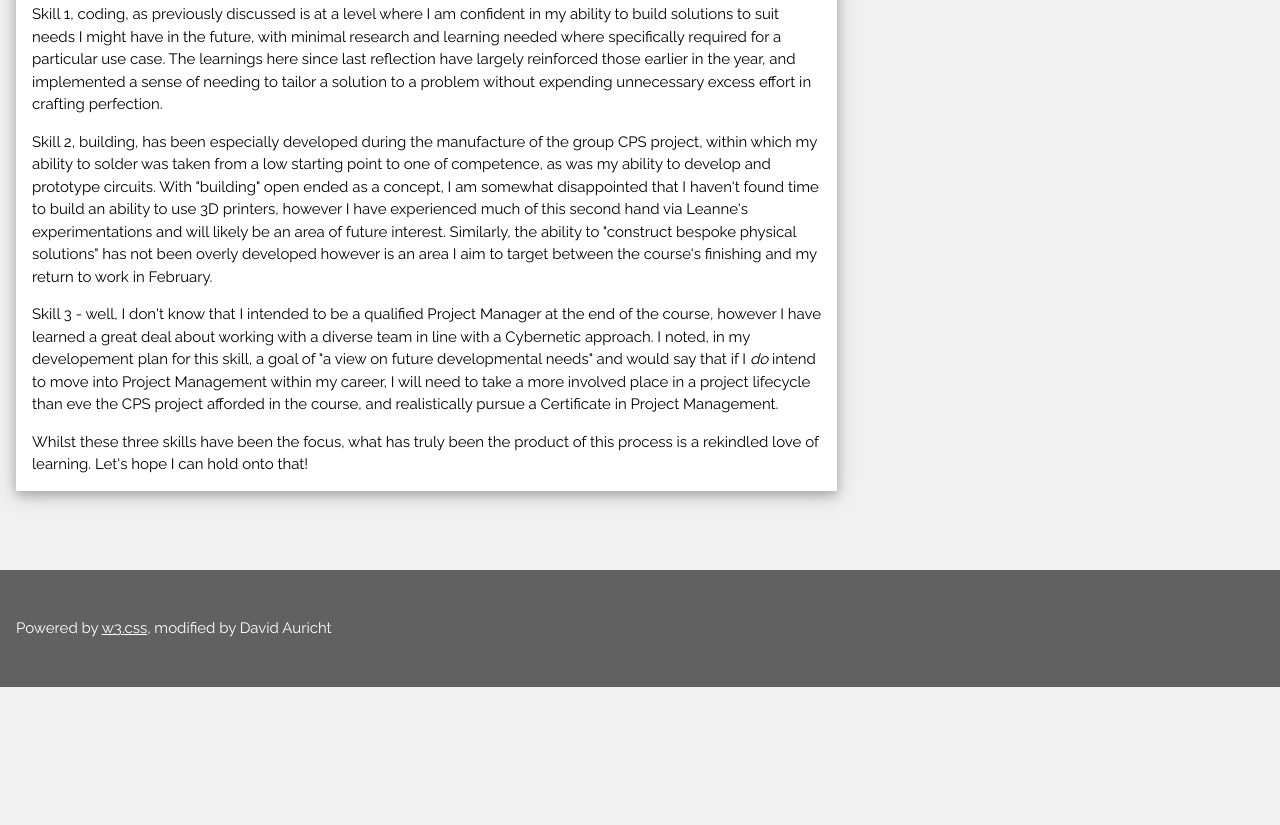
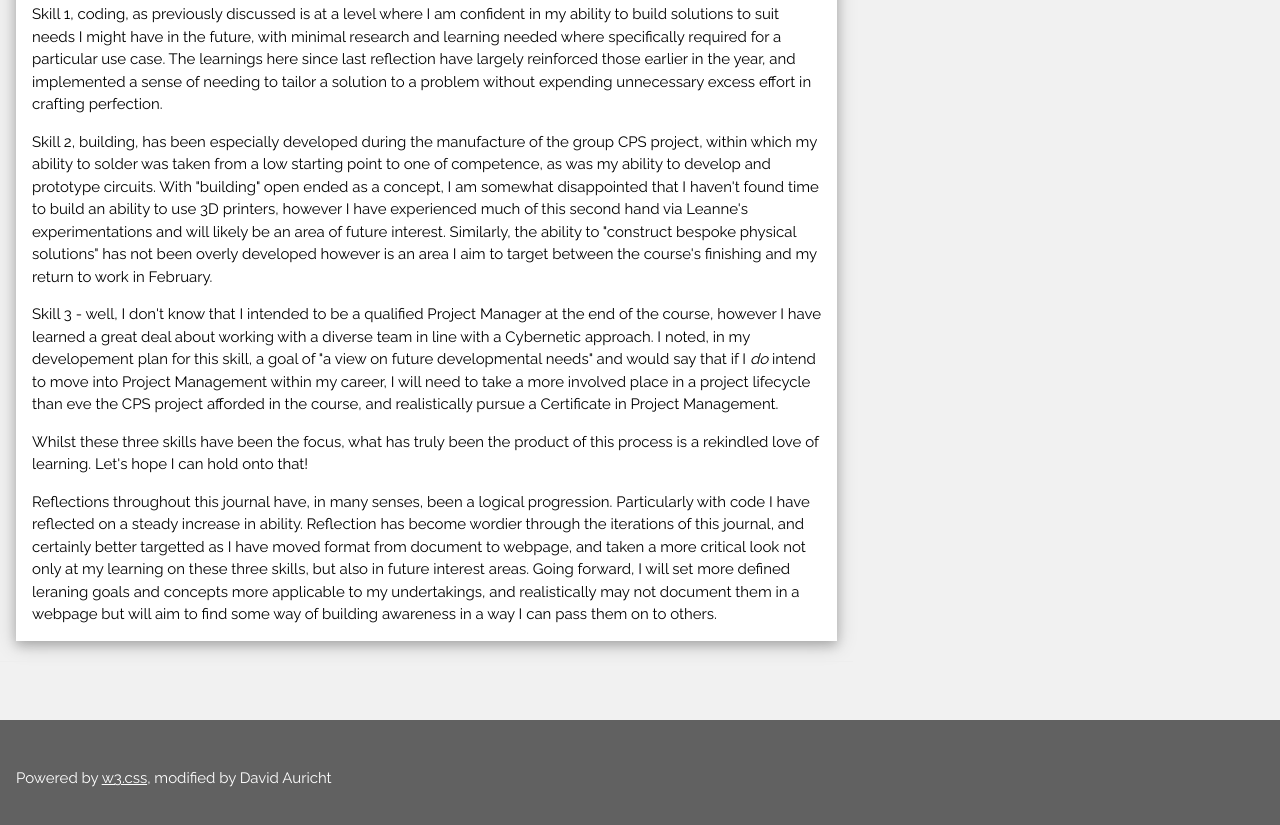
Before and after one commit to TodaysSawyer/cecs_8001_journal, a plain HTML site: page rolling_summary.html in a window 1280 px wide. Shown: the part 2149-2974 px from the top of the page. Before the commit the page ends 2836 px from the top, so only its background shows below. Drawn offline with nearby package versions, Linux system fonts and the light colour scheme.

Commit message:
fix to align with assessment questions.

```diff
--- a/rolling_summary.html
+++ b/rolling_summary.html
@@ -63,6 +63,7 @@ and is wrapped around the whole page content, except for the footer in this exam
       <p>Skill 2, building, has been especially developed during the manufacture of the group CPS project, within which my ability to solder was taken from a low starting point to one of competence, as was my ability to develop and prototype circuits. With "building" open ended as a concept, I am somewhat disappointed that I haven't found time to build an ability to use 3D printers, however I have experienced much of this second hand via Leanne's experimentations and will likely be an area of future interest. Similarly, the ability to "construct bespoke physical solutions" has not been overly developed however is an area I aim to target between the course's finishing and my return to work in February.</p>
       <p>Skill 3 - well, I don't know that I intended to be a qualified Project Manager at the end of the course, however I have learned a great deal about working with a diverse team in line with a Cybernetic approach. I noted, in my developement plan for this skill, a goal of "a view on future developmental needs" and would say that if I <i>do</i> intend to move into Project Management within my career, I will need to take a more involved place in a project lifecycle than eve the CPS project afforded in the course, and realistically pursue a Certificate in Project Management.</p>
       <p>Whilst these three skills have been the focus, what has truly been the product of this process is a rekindled love of learning. Let's hope I can hold onto that!</p>
+      <p>Reflections throughout this journal have, in many senses, been a logical progression. Particularly with code I have reflected on a steady increase in ability. Reflection has become wordier through the iterations of this journal, and certainly better targetted as I have moved format from document to webpage, and taken a more critical look not only at my learning on these three skills, but also in future interest areas. Going forward, I will set more defined leraning goals and concepts more applicable to my undertakings, and realistically may not document them in a webpage but will aim to find some way of building awareness in a way I can pass them on to others.</p>
 
     </div>
   </div>
```
